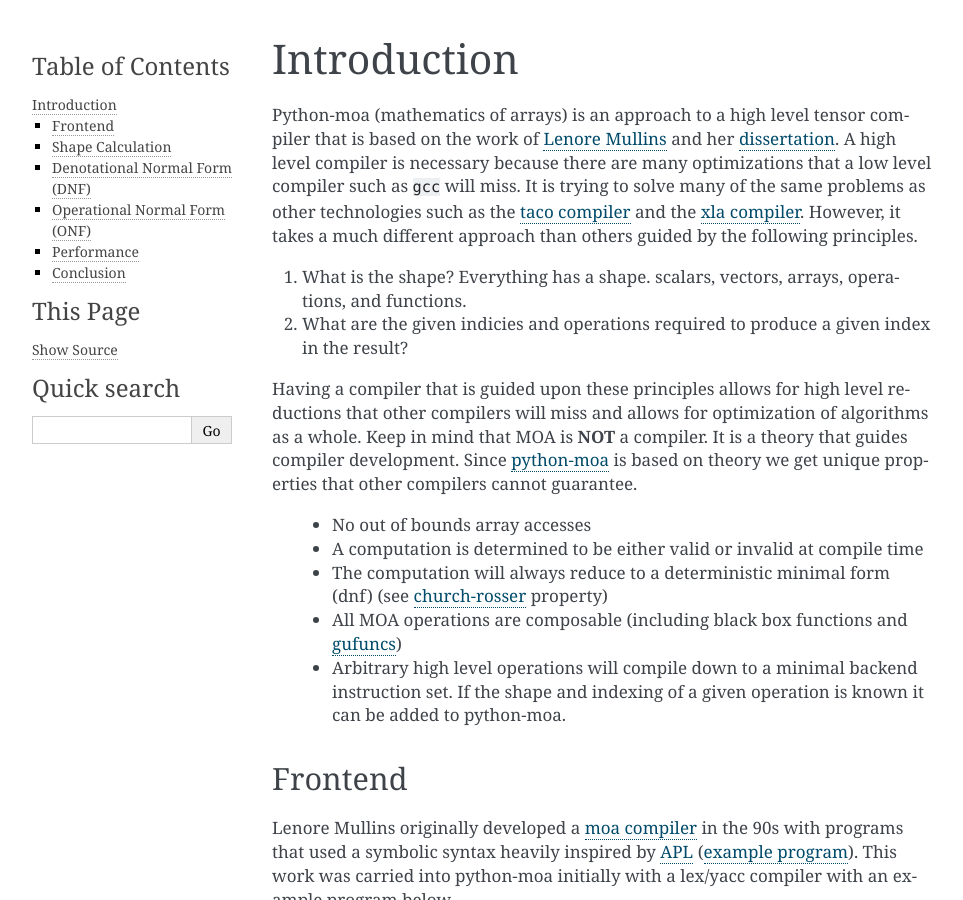
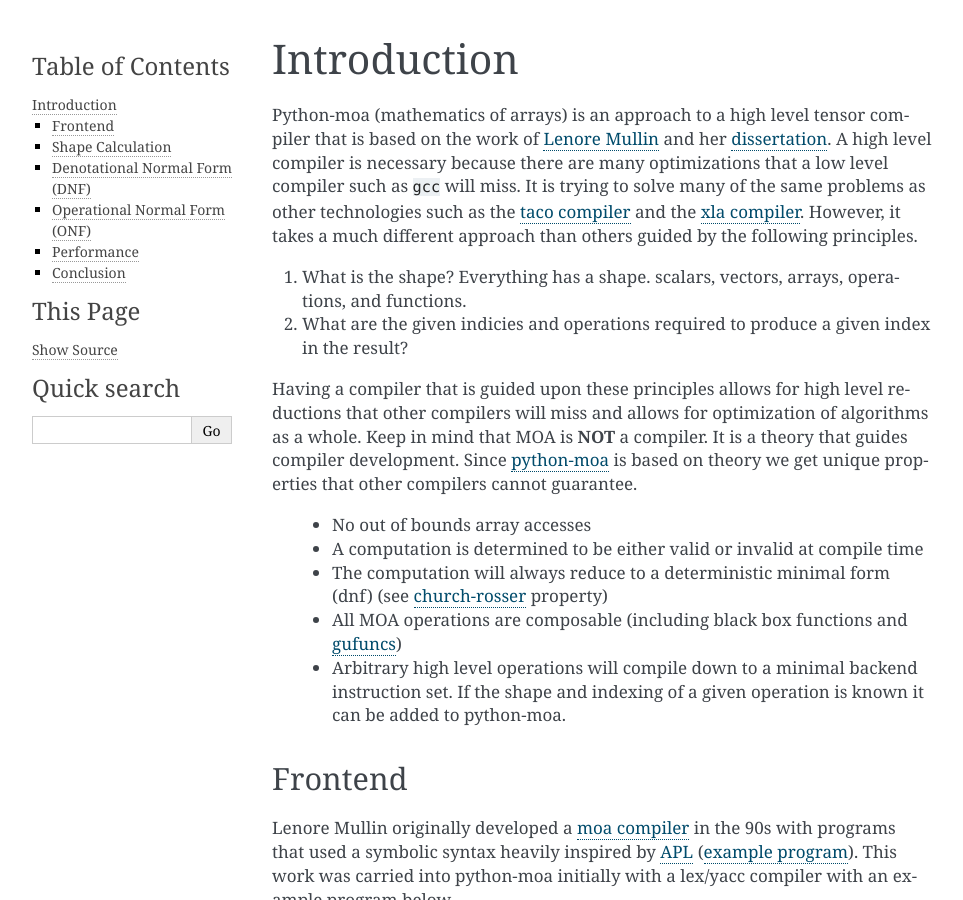
Before and after one commit to Quansight-Labs/python-moa, a Sphinx documentation site: the page built from docs/introduction.rst, in a window 1280 px wide and 900 px high. Shown: the whole window, without its empty margins (148-1111 px from the left). Built offline with Sphinx 7.4.7, drawn with Linux system fonts in a browser that asks for light colours.

Commit message:
Fix type in Lenore Mullin's name

```diff
--- a/docs/introduction.rst
+++ b/docs/introduction.rst
@@ -2,7 +2,7 @@
 ============
 
 Python-moa (mathematics of arrays) is an approach to a high level
-tensor compiler that is based on the work of `Lenore Mullins
+tensor compiler that is based on the work of `Lenore Mullin
 <https://www.albany.edu/ceas/lenore-mullin.php>`_ and her
 `dissertation
 <https://www.researchgate.net/publication/308893116_A_Mathematics_of_Arrays>`_. A
@@ -41,7 +41,7 @@
 Frontend
 --------
 
-Lenore Mullins originally developed a `moa compiler
+Lenore Mullin originally developed a `moa compiler
 <https://github.com/saulshanabrook/psi-compiler/>`_ in the 90s with
 programs that used a symbolic syntax heavily inspired by `APL
 <https://en.wikipedia.org/wiki/APL_(programming_language)>`_ (`example
```
